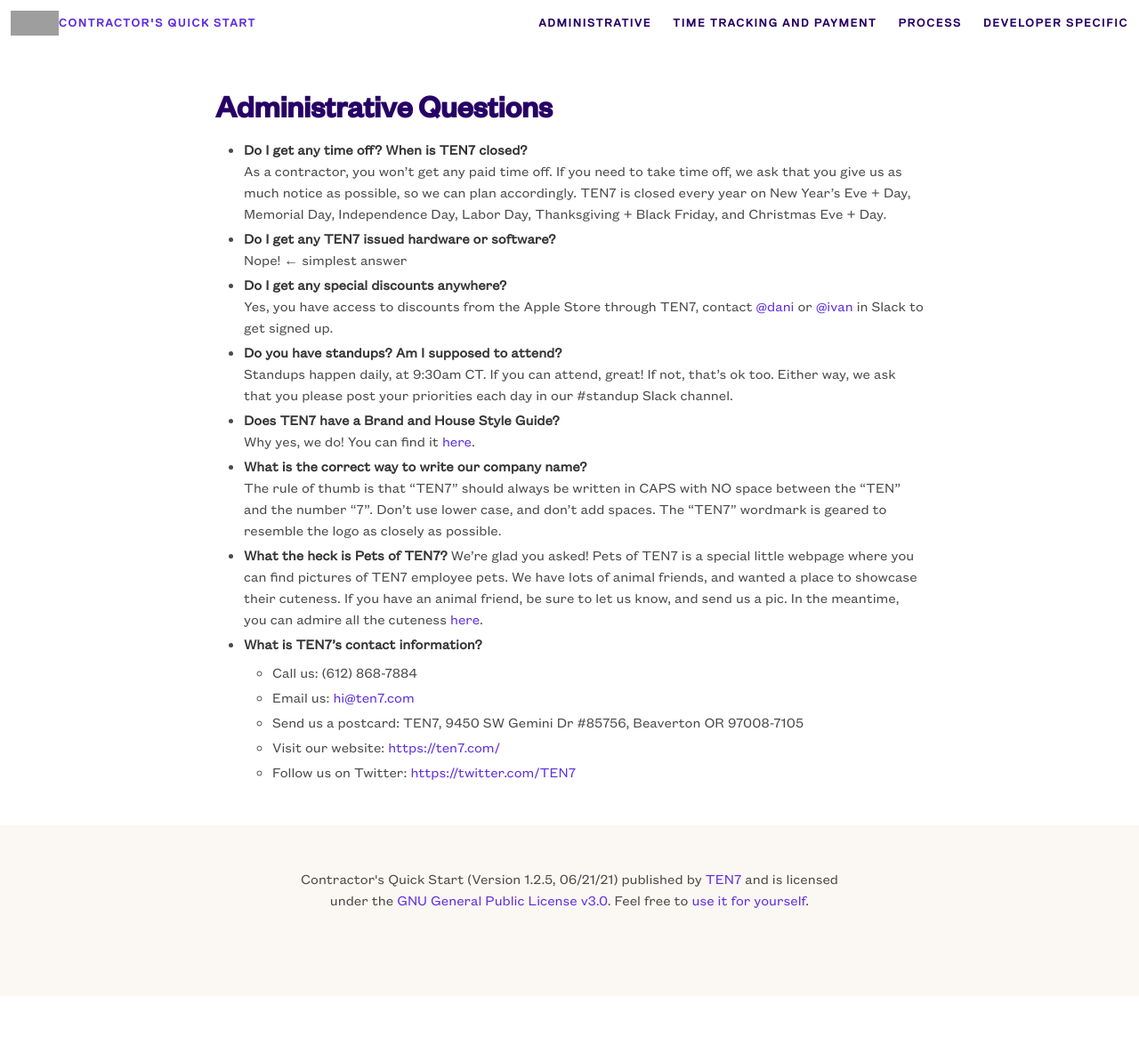
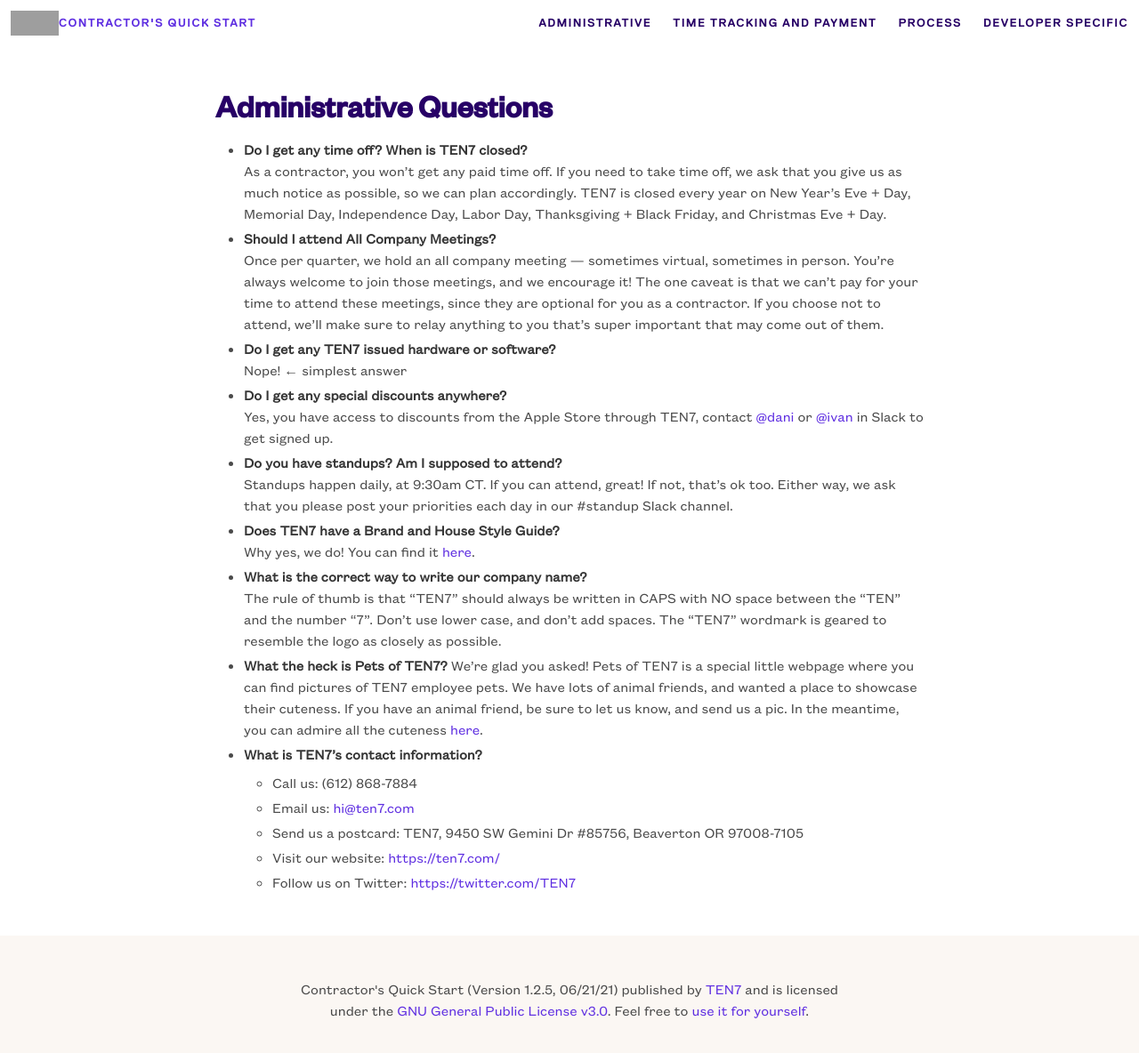
Before and after one commit to ten7/contractor.ten7.com, a Jekyll site: the page built from admin.md, in a window 1280 px wide and 1244 px high. Shown: the top 1184 px of the window at 89% size. Built offline with Jekyll 4.4.1, drawn with Linux system fonts in a browser that asks for light colours; some web fonts are replaced; grey boxes are pictures that could not be loaded.

Commit message:
All Company Meetings

```diff
--- a/admin.md
+++ b/admin.md
@@ -7,6 +7,8 @@ title:  Administrative Questions
 
 - **Do I get any time off? When is TEN7 closed?**
 As a contractor, you won’t get any paid time off. If you need to take time off, we ask that you give us as much notice as possible, so we can plan accordingly. TEN7 is closed every year on New Year’s Eve + Day, Memorial Day, Independence Day, Labor Day, Thanksgiving + Black Friday, and Christmas Eve + Day.
+- **Should I attend All Company Meetings?**
+Once per quarter, we hold an all company meeting — sometimes virtual, sometimes in person. You're always welcome to join those meetings, and we encourage it! The one caveat is that we can't pay for your time to attend these meetings, since they are optional for you as a contractor. If you choose not to attend, we'll make sure to relay anything to you that's super important that may come out of them.
 - **Do I get any TEN7 issued hardware or software?**
 Nope! ← simplest answer
 - **Do I get any special discounts anywhere?**
```
